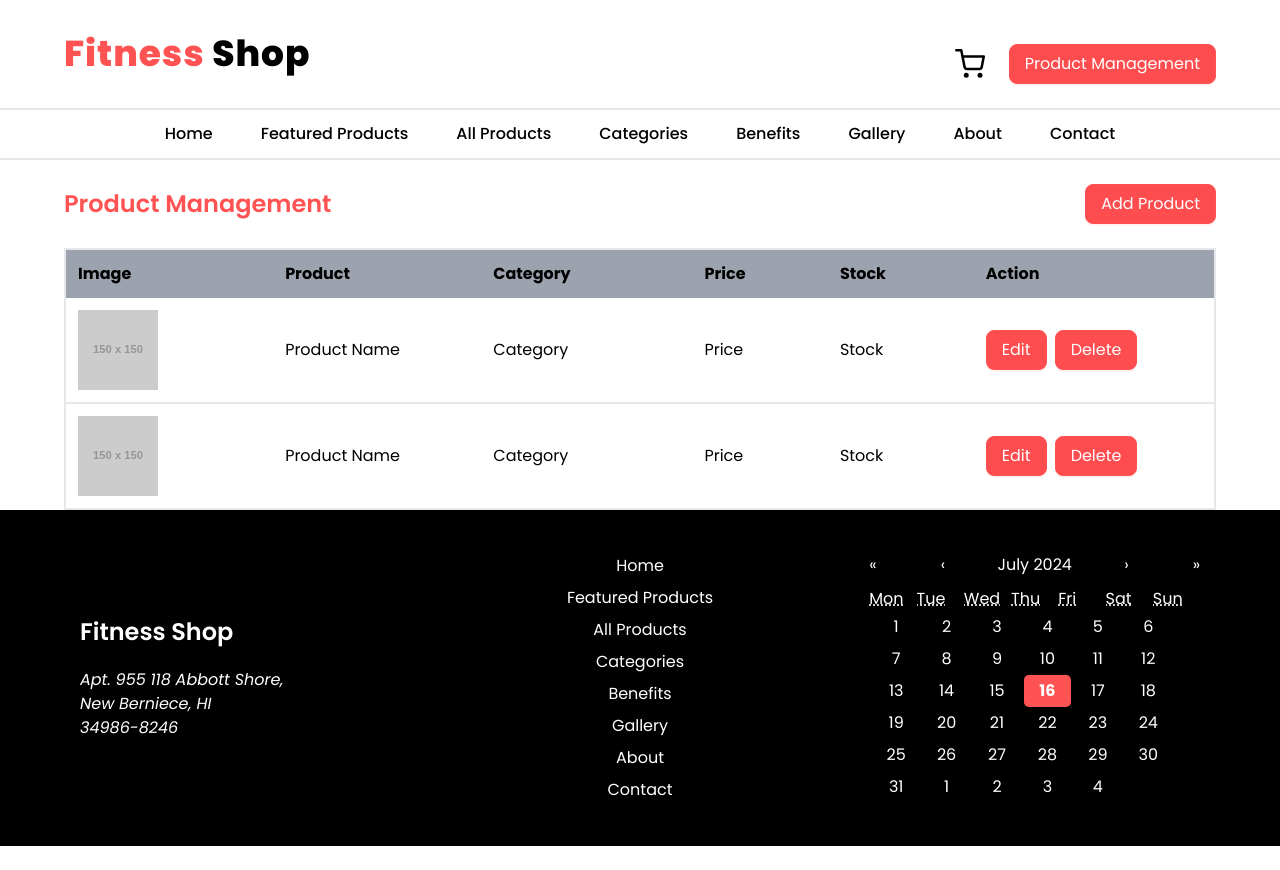
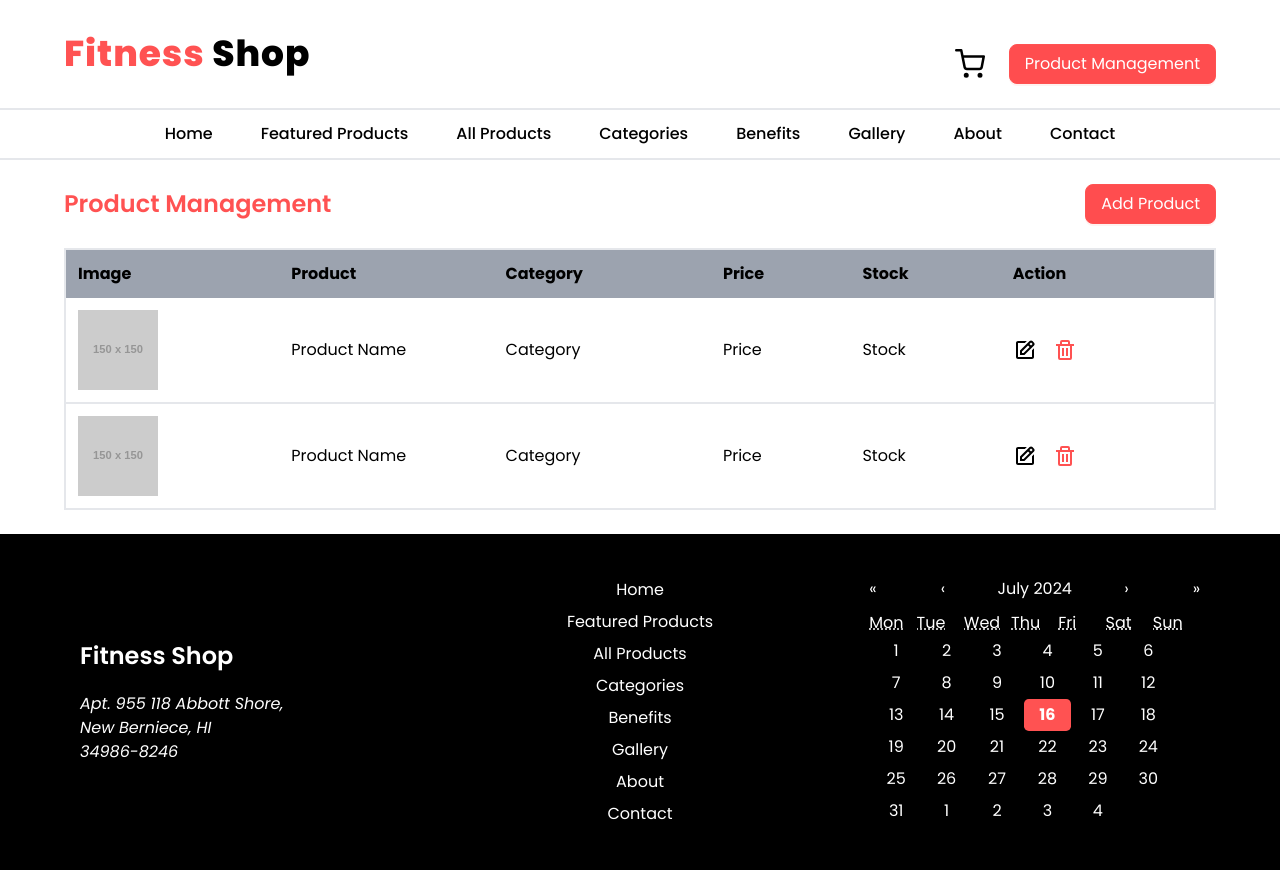
Before and after one commit to thdihan/ph-fitness-shop, a React (Vite) app: page /product-management in a window 1280 px wide. Before the commit the page ends 846 px from the top, so only its background shows below. Built offline with nearby package versions, Linux system fonts and the light colour scheme.

Commit message:
Product page done

```diff
--- a/src/components/Buttons/Buttons.tsx
+++ b/src/components/Buttons/Buttons.tsx
@@ -1,8 +1,15 @@
 import { Button } from "antd";
 import { SizeType } from "../../types";
 import { useNavigate } from "react-router-dom";
+import { ReactNode } from "react";
 
-export const ButtonPrimary = ({ text, to }: { text: string; to: string }) => {
+export const ButtonPrimary = ({
+    text,
+    to,
+}: {
+    text: string | ReactNode;
+    to: string;
+}) => {
     const navigate = useNavigate();
     return (
         <Button
@@ -16,3 +23,24 @@ export const ButtonPrimary = ({ text, to }: { text: string; to: string }) => {
         </Button>
     );
 };
+
+export const ButtonSecondary = ({
+    text,
+    to,
+}: {
+    text: string | ReactNode;
+    to: string;
+}) => {
+    const navigate = useNavigate();
+    return (
+        <Button
+            type="primary"
+            className="border-[#FF5252] hover:bg-[#fff] hover:border-[#FF5252] hover:text-[#FF5252] text-white font-normal"
+            size={"large" as SizeType}
+            danger
+            onClick={() => navigate(to)}
+        >
+            {text}
+        </Button>
+    );
+};
--- /dev/null
+++ b/src/components/ProductManagement/ProductTable.tsx
@@ -0,0 +1,62 @@
+import { BiBasket, BiEdit, BiTrash } from "react-icons/bi";
+import { ButtonPrimary, ButtonSecondary } from "../Buttons/Buttons";
+
+const ProductTable = () => {
+    return (
+        <table className="w-[1000px] lg:w-full  border-2">
+            <thead className="bg-gray-400">
+                <tr className="text-left">
+                    <th className="p-3 w-[100px]">Image</th>
+                    <th className="p-3 w-[100px]">Product</th>
+                    <th className="p-3 w-[100px]">Category</th>
+                    <th className="p-3 w-[50px]">Price</th>
+                    <th className="p-3 w-[50px]">Stock</th>
+                    <th className="p-3 w-[100px]">Action</th>
+                </tr>
+            </thead>
+
+            <tbody>
+                <tr className="border-b-2">
+                    <td className="p-3 w-[100px]">
+                        <img
+                            src="https://via.placeholder.com/150"
+                            alt="product"
+                            className="w-[80px] h-[80px] object-cover"
+                        />
+                    </td>
+                    <td className="p-3 w-[100px]">Product Name</td>
+                    <td className="p-3 w-[100px]">Category</td>
+                    <td className="p-3 w-[50px]">Price</td>
+                    <td className="p-3 w-[50px]">Stock</td>
+                    <td className="p-3 w-[100px] space-x-2">
+                        <div className="space-x-4 flex items-center">
+                            <BiEdit className="text-2xl" />
+                            <BiTrash className="text-2xl text-[#FF5252]" />
+                        </div>
+                    </td>
+                </tr>
+                <tr className="border-b-2">
+                    <td className="p-3 w-[100px]">
+                        <img
+                            src="https://via.placeholder.com/150"
+                            alt="product"
+                            className="w-20 h-20 object-cover"
+                        />
+                    </td>
+                    <td className="p-3 w-[100px]">Product Name</td>
+                    <td className="p-3 w-[100px]">Category</td>
+                    <td className="p-3 w-[50px]">Price</td>
+                    <td className="p-3 w-[50px]">Stock</td>
+                    <td className="p-3 w-[100px] ">
+                        <div className="space-x-4 flex items-center">
+                            <BiEdit className="text-2xl" />
+                            <BiTrash className="text-2xl text-[#FF5252]" />
+                        </div>
+                    </td>
+                </tr>
+            </tbody>
+        </table>
+    );
+};
+
+export default ProductTable;
--- a/src/pages/ProductManagement.tsx
+++ b/src/pages/ProductManagement.tsx
@@ -1,104 +1,19 @@
-import { Button } from "antd";
-import { SizeType } from "../types";
-import { useNavigate } from "react-router-dom";
+import ProductTable from "../components/ProductManagement/ProductTable";
+import { ButtonPrimary } from "../components/Buttons/Buttons";
 
 const ProductManagement = () => {
-    const navigate = useNavigate();
     return (
-        <div className="px-16">
+        <div className="px-8 lg:px-16">
             <div className="flex justify-between mt-6">
                 <h2 className="text-2xl flex items-center space-x-2 font-semibold text-[#FF5252]">
                     <span>Product Management</span>
                 </h2>
-                <Button
-                    type="primary"
-                    className="bg-[#FF5252] hover:bg-[#fff] hover:border-[#FF5252] hover:text-[#FF5252] border-[#FF5252] text-white font-normal"
-                    size={"large" as SizeType}
-                    danger
-                    onClick={() => navigate("/add-product")}
-                >
-                    Add Product
-                </Button>
+
+                <ButtonPrimary text="Add Product" to="/add-product" />
             </div>
 
-            <div className="mt-6 overflow-auto">
-                <table className="w-full border-2">
-                    <thead className="bg-gray-400">
-                        <tr className="text-left">
-                            <th className="p-3 w-[100px]">Image</th>
-                            <th className="p-3 w-[100px]">Product</th>
-                            <th className="p-3 w-[100px]">Category</th>
-                            <th className="p-3 w-[50px]">Price</th>
-                            <th className="p-3 w-[50px]">Stock</th>
-                            <th className="p-3 w-[100px]">Action</th>
-                        </tr>
-                    </thead>
-
-                    <tbody>
-                        <tr className="border-b-2">
-                            <td className="p-3 w-[100px]">
-                                <img
-                                    src="https://via.placeholder.com/150"
-                                    alt="product"
-                                    className="w-20 h-20 object-cover"
-                                />
-                            </td>
-                            <td className="p-3 w-[100px]">Product Name</td>
-                            <td className="p-3 w-[100px]">Category</td>
-                            <td className="p-3 w-[50px]">Price</td>
-                            <td className="p-3 w-[50px]">Stock</td>
-                            <td className="p-3 w-[100px] space-x-2">
-                                <Button
-                                    type="primary"
-                                    className="bg-[#FF5252] hover:bg-[#fff] hover:border-[#FF5252] hover:text-[#FF5252] border-[#FF5252] text-white font-normal"
-                                    size={"large" as SizeType}
-                                    danger
-                                >
-                                    Edit
-                                </Button>
-                                <Button
-                                    type="primary"
-                                    className="bg-[#FF5252] hover:bg-[#fff] hover:border-[#FF5252] hover:text-[#FF5252] border-[#FF5252] text-white font-normal"
-                                    size={"large" as SizeType}
-                                    danger
-                                >
-                                    Delete
-                                </Button>
-                            </td>
-                        </tr>
-                        <tr className="border-b-2">
-                            <td className="p-3 w-[100px]">
-                                <img
-                                    src="https://via.placeholder.com/150"
-                                    alt="product"
-                                    className="w-20 h-20 object-cover"
-                                />
-                            </td>
-                            <td className="p-3 w-[100px]">Product Name</td>
-                            <td className="p-3 w-[100px]">Category</td>
-                            <td className="p-3 w-[50px]">Price</td>
-                            <td className="p-3 w-[50px]">Stock</td>
-                            <td className="p-3 w-[100px] space-x-2">
-                                <Button
-                                    type="primary"
-                                    className="bg-[#FF5252] hover:bg-[#fff] hover:border-[#FF5252] hover:text-[#FF5252] border-[#FF5252] text-white font-normal"
-                                    size={"large" as SizeType}
-                                    danger
-                                >
-                                    Edit
-                                </Button>
-                                <Button
-                                    type="primary"
-                                    className="bg-[#FF5252] hover:bg-[#fff] hover:border-[#FF5252] hover:text-[#FF5252] border-[#FF5252] text-white font-normal"
-                                    size={"large" as SizeType}
-                                    danger
-                                >
-                                    Delete
-                                </Button>
-                            </td>
-                        </tr>
-                    </tbody>
-                </table>
+            <div className="my-6 overflow-auto">
+                <ProductTable />
             </div>
         </div>
     );
```
